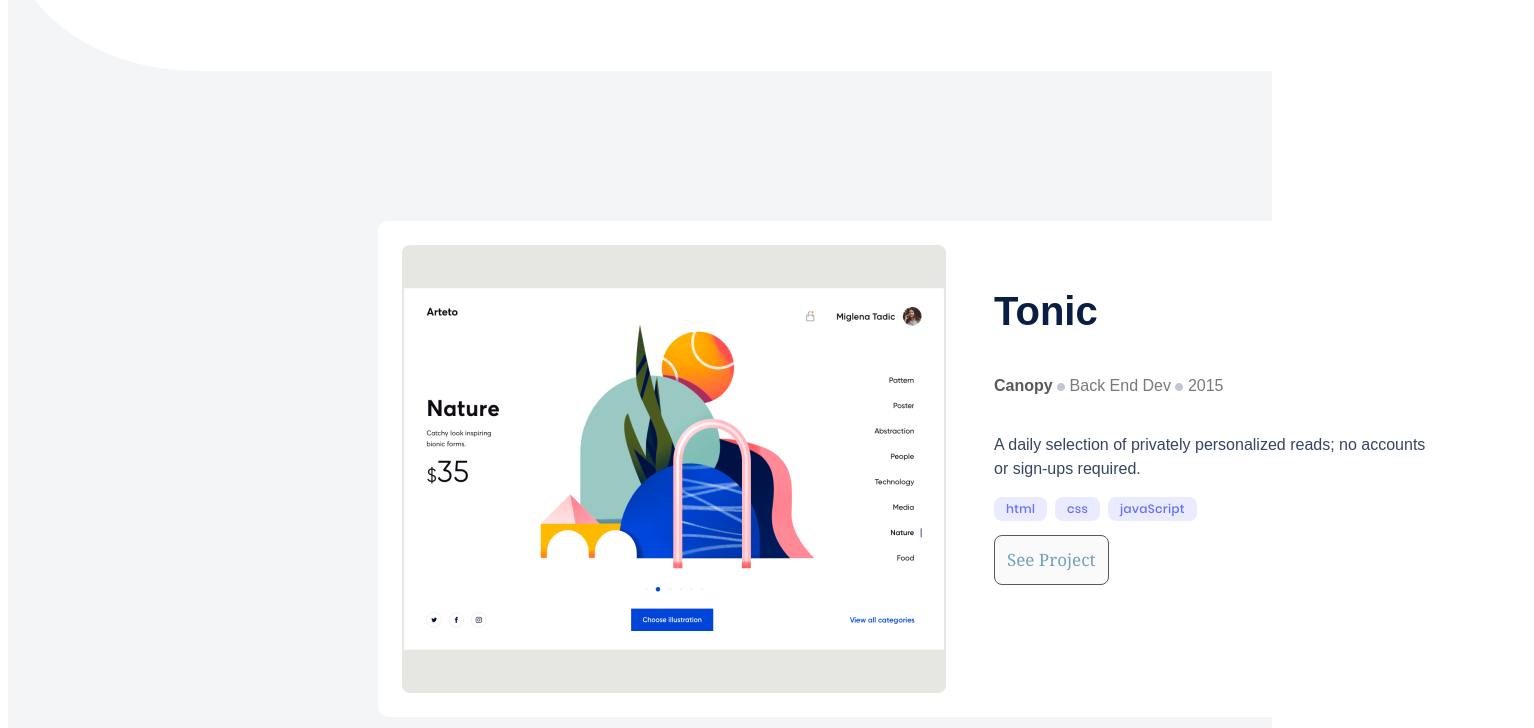
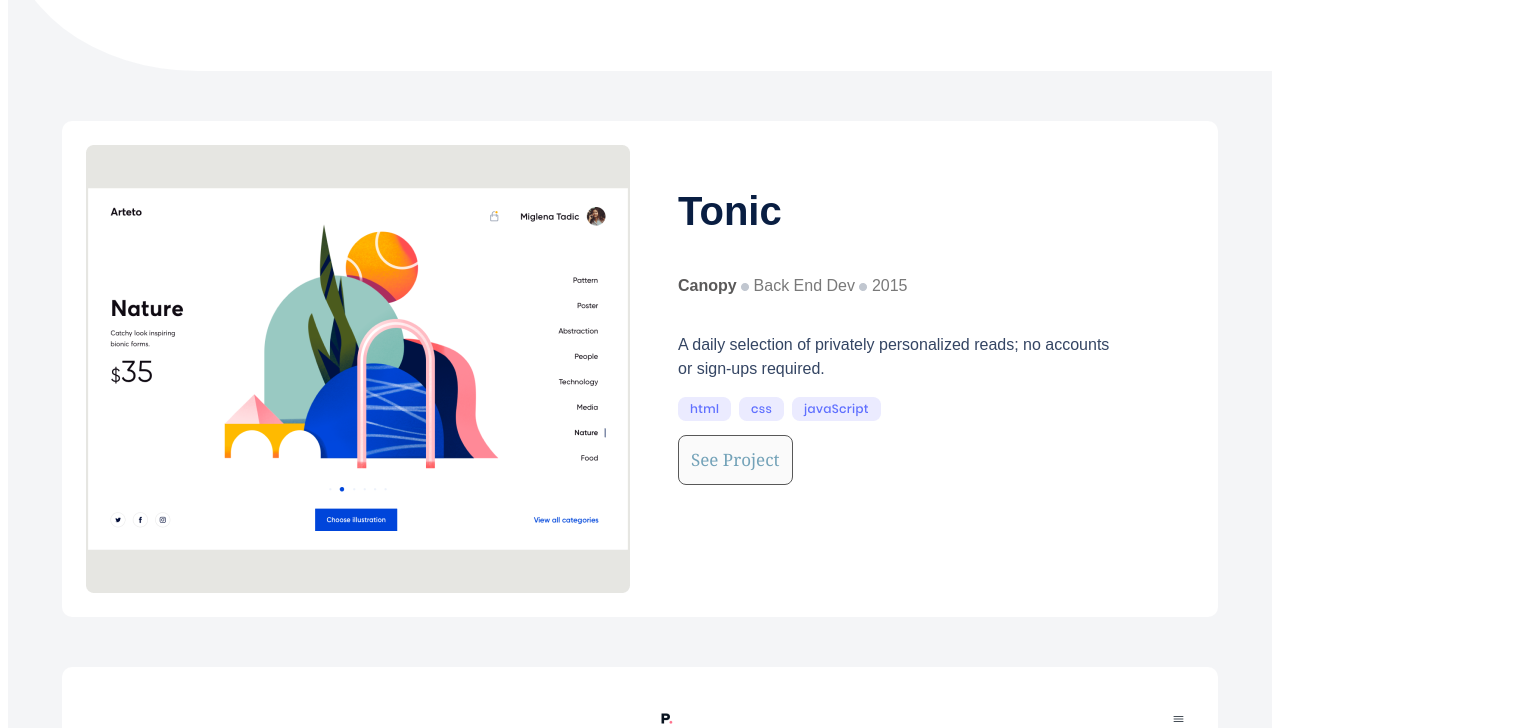
Before and after one commit to ZAX20/My_Portfolio, a website: page index.html in a window 1280 px wide. Shown: the part 1020-1748 px from the top of the page, 1534 px wide, since content can reach past the window. Drawn offline with Linux system fonts and the light colour scheme.

Commit message:
css updated

```diff
--- a/style.css
+++ b/style.css
@@ -102,10 +102,11 @@ li {
   background-color: #fff;
   width: 1156px;
   height: 496px;
-  margin: 150px;
-  margin-left: 370px;
+  display: flex;
+  margin: 0 auto;
+  margin-top: 50px;
+  margin-bottom: 50px;
   border-radius: 10px;
-  display: flex;
 }
 
 .imageDiv,
```
